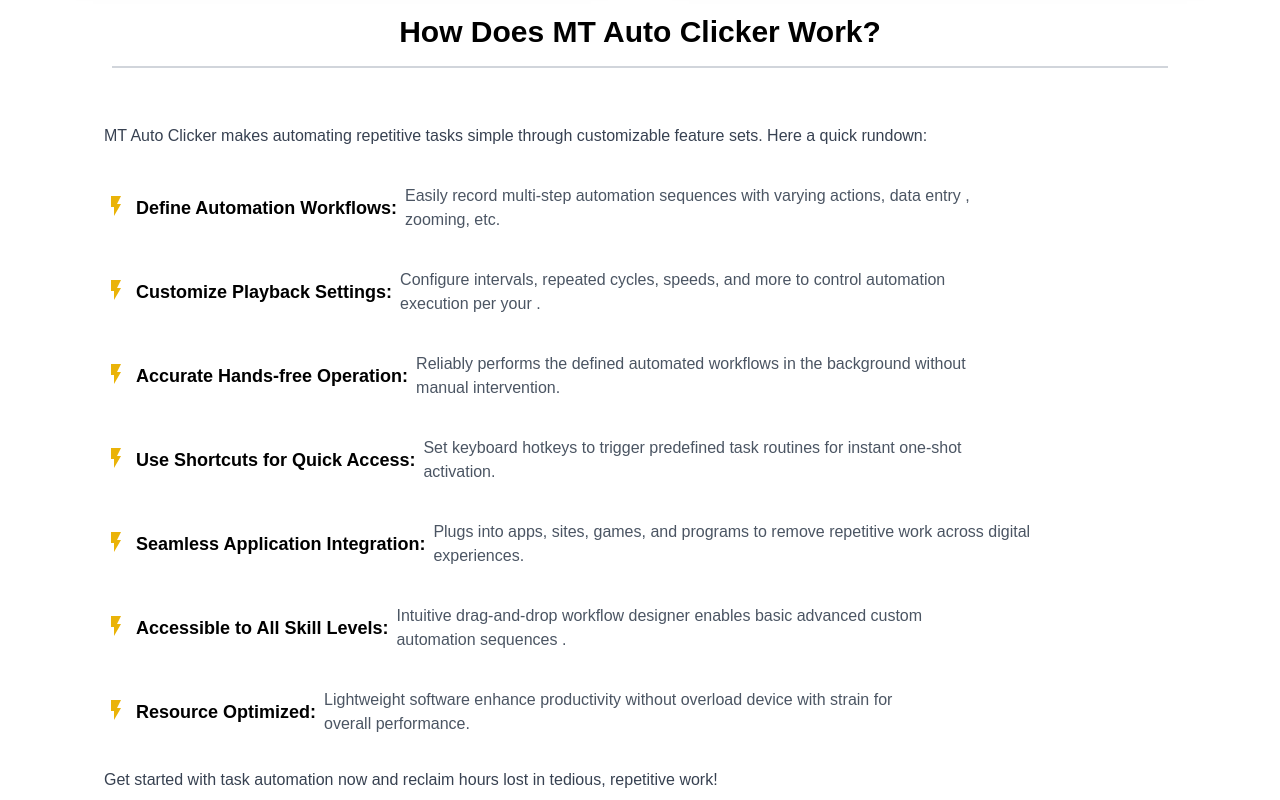
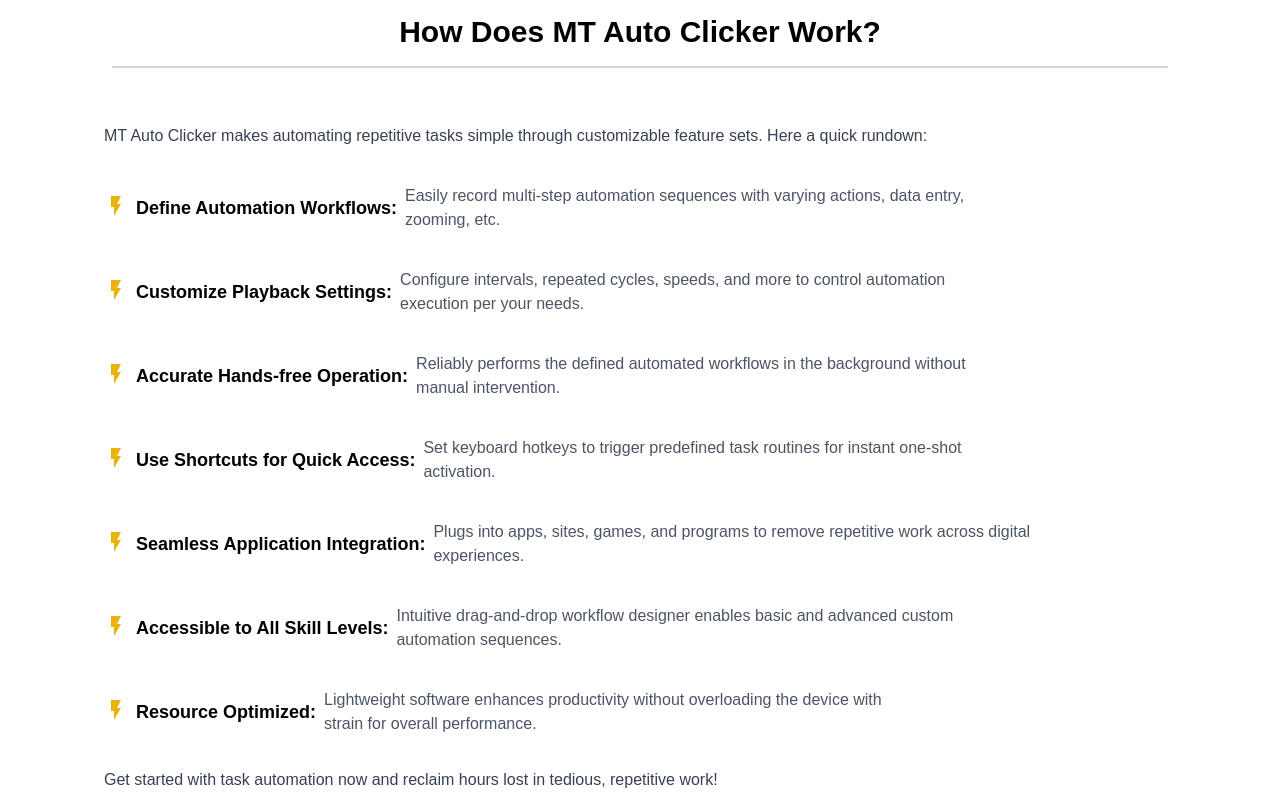
Before and after one commit to Ritik543/WebTreta-Assignment, a Next.js app: page / in a window 1280 px wide. Shown: the part 3640-4440 px from the top of the page. Built offline with nearby package versions, Linux system fonts and the light colour scheme.

Commit message:
Update Workingautoclick.js

```diff
--- a/src/app/components/Workingautoclick.js
+++ b/src/app/components/Workingautoclick.js
@@ -1,119 +1,102 @@
 import { MdFlashOn } from "react-icons/md";
 
-export default function Workingautoclick() {
+export default function Workingautoclick({ isDarkMode }) {
   return (
     <>
       <div className="p-10">
-
-        <h2 className="text-3xl font-semibold mx-auto text-center text-black mb-3">
+        <h2
+          className={`text-3xl font-semibold mx-auto text-center mb-3 ${
+            isDarkMode ? "text-white" : "text-black"
+          }`}
+        >
           How Does MT Auto Clicker Work?
         </h2>
 
-        <hr className="my-4 border-t-2 border-gray-300 dark:border-blue-600 w-[88%] mx-auto" />
+        <hr
+          className={`my-4 border-t-2 border-gray-300 ${
+            isDarkMode ? "border-blue-600" : "border-gray-300"
+          } w-[88%] mx-auto`}
+        />
       </div>
 
-      <div className="space-y-8 w-full md:mx-16  mx-auto px-4 lg:px-10">
-
+      <div className="space-y-8 w-full md:mx-16 mx-auto px-4 lg:px-10">
         <div className="flex items-center mb-4 w-full mx-auto">
-          <p className="text-[1rem] text-gray-700">
+          <p
+            className={`text-[1rem] ${
+              isDarkMode ? "text-gray-300" : "text-gray-700"
+            }`}
+          >
             MT Auto Clicker makes automating repetitive tasks simple through customizable feature sets. Here a quick rundown:
           </p>
         </div>
 
-
-        <div className="flex items-center space-x-2 w-full mx-auto flex-wrap lg:flex-nowrap">
-          <div className="flex items-center space-x-2">
-            <MdFlashOn size={24} className="text-yellow-500" />
-            <h3 className="text-lg font-semibold text-black mt-1 text-sm sm:text-base lg:text-lg">
-              Define Automation Workflows:
-            </h3>
+        {[
+          {
+            title: "Define Automation Workflows",
+            description:
+              "Easily record multi-step automation sequences with varying actions, data entry, zooming, etc.",
+          },
+          {
+            title: "Customize Playback Settings",
+            description:
+              "Configure intervals, repeated cycles, speeds, and more to control automation execution per your needs.",
+          },
+          {
+            title: "Accurate Hands-free Operation",
+            description:
+              "Reliably performs the defined automated workflows in the background without manual intervention.",
+          },
+          {
+            title: "Use Shortcuts for Quick Access",
+            description:
+              "Set keyboard hotkeys to trigger predefined task routines for instant one-shot activation.",
+          },
+          {
+            title: "Seamless Application Integration",
+            description:
+              "Plugs into apps, sites, games, and programs to remove repetitive work across digital experiences.",
+          },
+          {
+            title: "Accessible to All Skill Levels",
+            description:
+              "Intuitive drag-and-drop workflow designer enables basic and advanced custom automation sequences.",
+          },
+          {
+            title: "Resource Optimized",
+            description:
+              "Lightweight software enhances productivity without overloading the device with strain for overall performance.",
+          },
+        ].map(({ title, description }, index) => (
+          <div
+            key={index}
+            className="flex items-center space-x-2 w-full mx-auto flex-wrap lg:flex-nowrap"
+          >
+            <div className="flex items-center space-x-2">
+              <MdFlashOn size={24} className="text-yellow-500" />
+              <h3
+                className={`text-lg font-semibold mt-1 ${
+                  isDarkMode ? "text-white" : "text-black"
+                } text-sm sm:text-base lg:text-lg`}
+              >
+                {title}:
+              </h3>
+            </div>
+            <p
+              className={`text-[1rem] w-full lg:w-1/2 mt-1 ${
+                isDarkMode ? "text-gray-400" : "text-gray-600"
+              }`}
+            >
+              {description}
+            </p>
           </div>
-          <p className="text-[1rem] text-gray-600 w-full lg:w-1/2 mt-1">
-            Easily record multi-step automation sequences with varying actions, data entry , zooming, etc.
-          </p>
-        </div>
-
-
-        <div className="flex items-center space-x-2 w-full mx-auto flex-wrap lg:flex-nowrap">
-          <div className="flex items-center space-x-2">
-            <MdFlashOn size={24} className="text-yellow-500" />
-            <h3 className="text-lg font-semibold text-black mt-1 text-sm sm:text-base lg:text-lg">
-              Customize Playback Settings:
-            </h3>
-          </div>
-          <p className="text-[1rem] text-gray-600 w-full lg:w-1/2 mt-1">
-            Configure intervals, repeated cycles, speeds, and more to control automation execution per your .
-          </p>
-        </div>
-
-
-        <div className="flex items-center space-x-2 w-full mx-auto flex-wrap lg:flex-nowrap">
-          <div className="flex items-center space-x-2">
-            <MdFlashOn size={24} className="text-yellow-500" />
-            <h3 className="text-lg font-semibold text-black mt-1 text-sm sm:text-base lg:text-lg">
-              Accurate Hands-free Operation:
-            </h3>
-          </div>
-          <p className="text-[1rem] text-gray-600 w-full lg:w-1/2 mt-1">
-            Reliably performs the defined automated workflows in the background without manual intervention.
-          </p>
-        </div>
-
-
-        <div className="flex items-center space-x-2 w-full mx-auto flex-wrap lg:flex-nowrap">
-          <div className="flex items-center space-x-2">
-            <MdFlashOn size={24} className="text-yellow-500" />
-            <h3 className="text-lg font-semibold text-black mt-1 text-sm sm:text-base lg:text-lg">
-              Use Shortcuts for Quick Access:
-            </h3>
-          </div>
-          <p className="text-[1rem] text-gray-600 w-full lg:w-1/2 mt-1">
-            Set keyboard hotkeys to trigger predefined task routines for instant one-shot activation.
-          </p>
-        </div>
-
-
-        <div className="flex items-center space-x-2 w-full mx-auto flex-wrap lg:flex-nowrap">
-          <div className="flex items-center space-x-2">
-            <MdFlashOn size={24} className="text-yellow-500" />
-            <h3 className="text-lg font-semibold text-black mt-1 text-sm sm:text-base lg:text-lg">
-              Seamless Application Integration:
-            </h3>
-          </div>
-          <p className="text-[1rem] text-gray-600 w-full lg:w-1/2 mt-1">
-            Plugs into apps, sites, games, and programs to remove repetitive work across digital experiences.
-          </p>
-        </div>
-
-
-        <div className="flex items-center space-x-2 w-full mx-auto flex-wrap lg:flex-nowrap">
-          <div className="flex items-center space-x-2">
-            <MdFlashOn size={24} className="text-yellow-500" />
-            <h3 className="text-lg font-semibold text-black mt-1 text-sm sm:text-base lg:text-lg">
-              Accessible to All Skill Levels:
-            </h3>
-          </div>
-          <p className="text-[1rem] text-gray-600 w-full lg:w-1/2 mt-1">
-            Intuitive drag-and-drop workflow designer enables basic  advanced custom automation sequences .
-          </p>
-        </div>
-
-
-        <div className="flex items-center space-x-2 w-full mx-auto flex-wrap lg:flex-nowrap">
-          <div className="flex items-center space-x-2">
-            <MdFlashOn size={24} className="text-yellow-500" />
-            <h3 className="text-lg font-semibold text-black mt-1 text-sm sm:text-base lg:text-lg">
-              Resource Optimized:
-            </h3>
-          </div>
-          <p className="text-[1rem] text-gray-600 w-full lg:w-1/2 mt-1">
-            Lightweight software enhance productivity without overload device with  strain for  overall performance.
-          </p>
-        </div>
-
+        ))}
 
         <div className="flex items-center mt-4 w-full mx-auto">
-          <p className="text-[1rem] text-gray-700">
+          <p
+            className={`text-[1rem] ${
+              isDarkMode ? "text-gray-300" : "text-gray-700"
+            }`}
+          >
             Get started with task automation now and reclaim hours lost in tedious, repetitive work!
           </p>
         </div>
```
